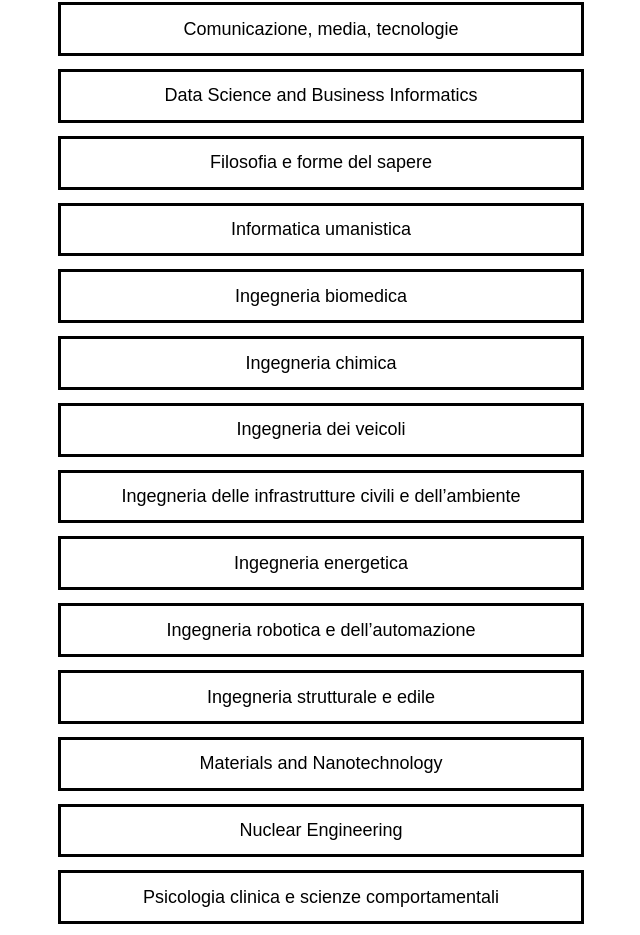
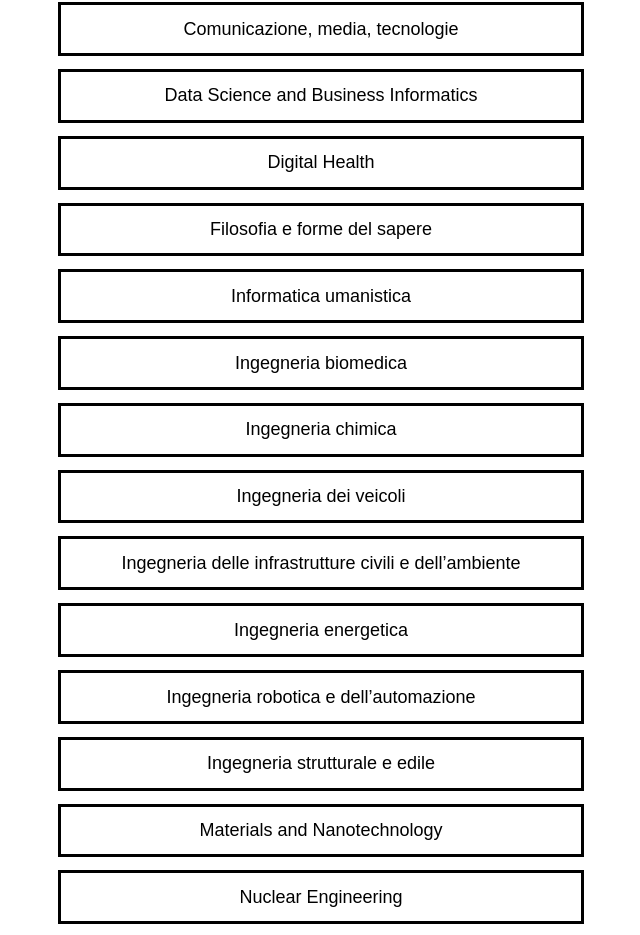
Before and after one commit to dalz/dalz.github.io, a plain HTML site: page gruppi-matricole.html in a window 1280 px wide. Shown: the part 4400-5335 px from the top of the page, without its empty margins (319-959 px from the left). Drawn offline with Linux system fonts and the light colour scheme.

Commit message:
digital health

```diff
--- a/gruppi-matricole.html
+++ b/gruppi-matricole.html
@@ -136,6 +136,7 @@ Science</a> <a
 href="https://chat.whatsapp.com/F87VufAUHTGDInKWBWP5K2">Comunicazione,
 media, tecnologie</a> <a href="https://t.me/+NJwimxOrp-A0Mjdk">Data
 Science and Business Informatics</a> <a
+href="https://t.me/+u0Y8O7oUkCg5NDZk">Digital Health</a> <a
 href="https://chat.whatsapp.com/HVVbNUcxxU5Ewn311c5BdZ">Filosofia e
 forme del sapere</a> <a
 href="https://t.me/+6mN2nZaSPtcyM2I0">Informatica umanistica</a> <a
```
